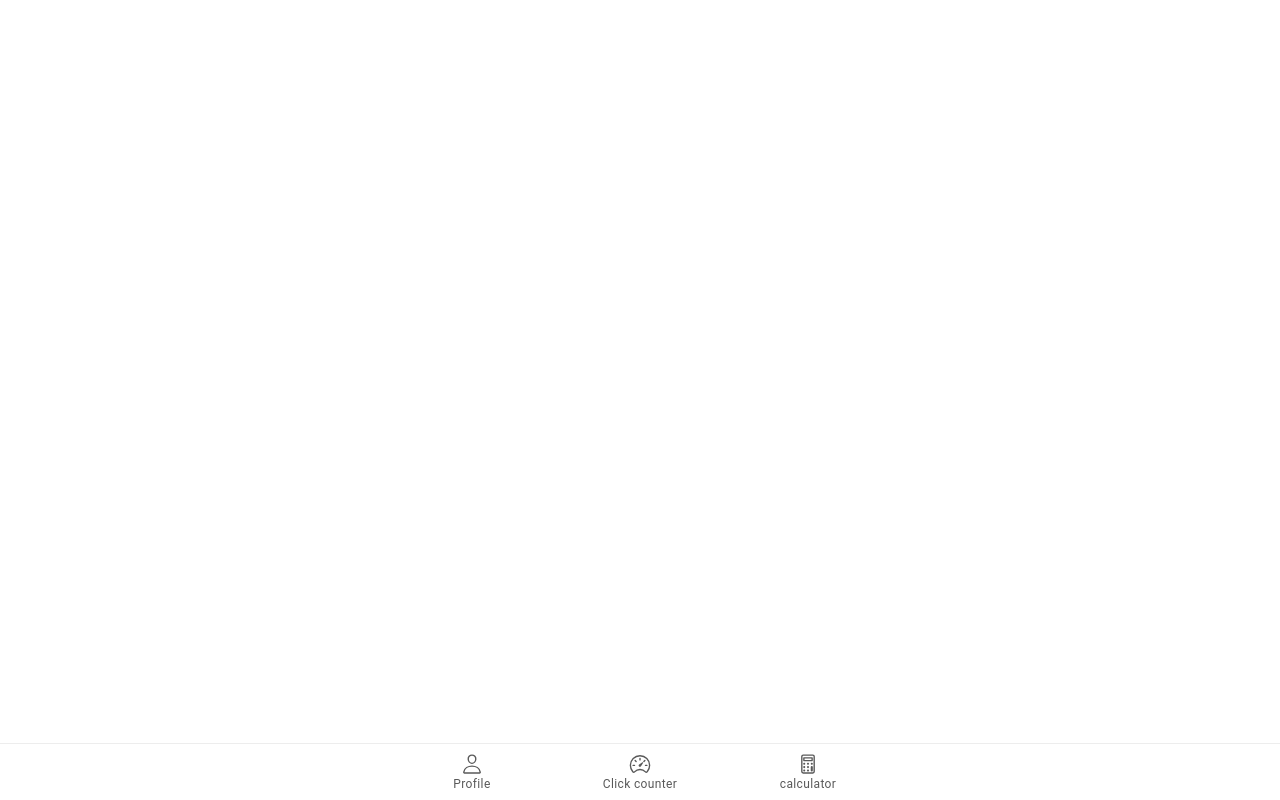
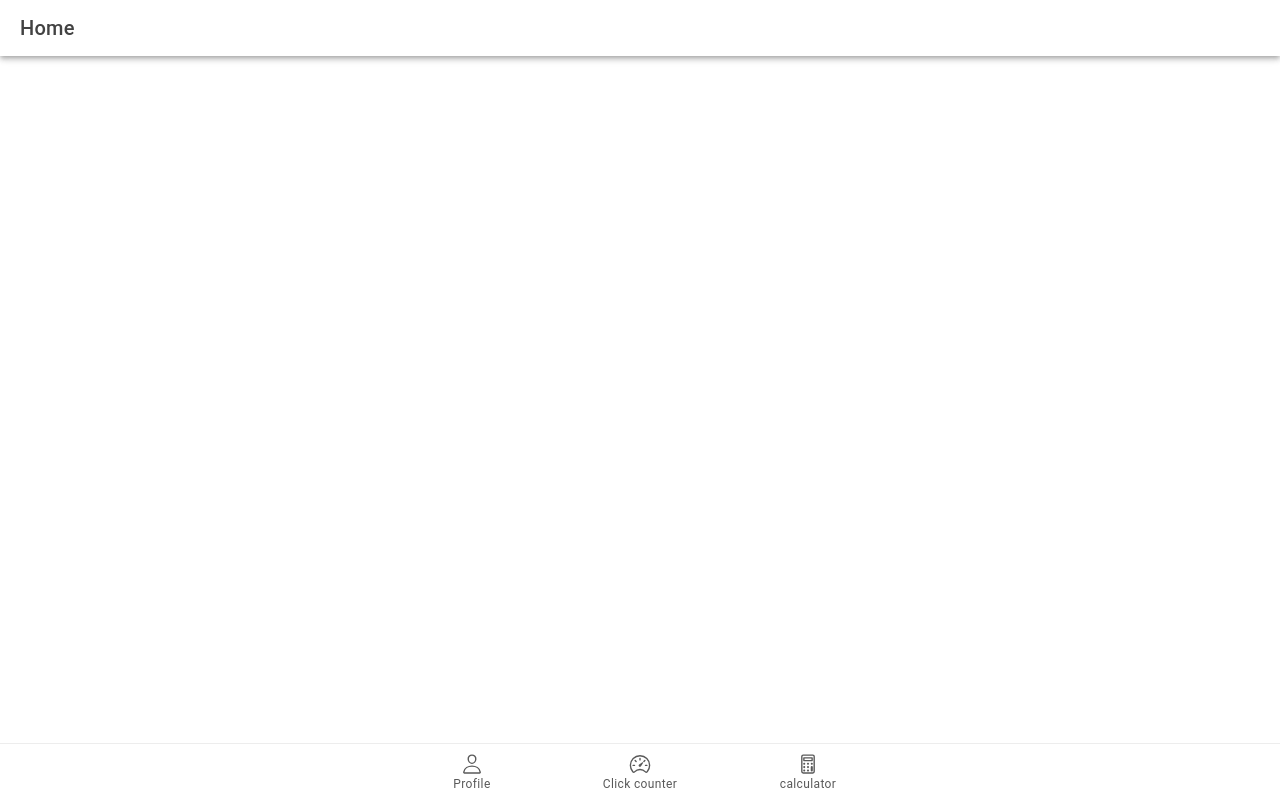
Before and after one commit to Hazeljoy08/ion-t-collantes, a React (Vite) app: page /home in a window 1280 px wide. Built offline with nearby package versions, Linux system fonts and the light colour scheme.

Commit message:
addhome.tsx

```diff
--- a/src/App.tsx
+++ b/src/App.tsx
@@ -11,6 +11,10 @@ import {
 } from '@ionic/react';
 import { IonReactRouter } from '@ionic/react-router';
 import { calculatorOutline, ellipse, personOutline, speedometerOutline, square, triangle } from 'ionicons/icons';
+
+// Home resources
+import Home from './pages/home';
+
 import Tab1 from './pages/Tab1';
 import Tab2 from './pages/Tab2';
 import Tab3 from './pages/Tab3';
@@ -41,9 +45,17 @@ const App: React.FC = () => (
     <IonReactRouter>
       <IonTabs>
         <IonRouterOutlet>
-          <Route exact path="/tab1">
-            <Tab1 />
+
+            {/* Application default route */}
+            <Route exact path="/">
+            <Redirect to="/home" />
           </Route>
+
+           {/* Home Router */}
+          <Route exact path="/home">
+            <Home />
+          </Route>
+
           <Route exact path="/tab2">
             <Tab2 />
           </Route>
@@ -53,16 +65,21 @@ const App: React.FC = () => (
           <Route exact path="/">
             <Redirect to="/tab1" />
           </Route>
+
         </IonRouterOutlet>
-        <IonTabBar slot="bottom">
+
+       <IonTabBar slot="bottom">
+          {/* Home Tab Button */}
           <IonTabButton tab="tab1" href="/tab1">
             <IonIcon aria-hidden="true" icon={personOutline} />
             <IonLabel>Profile</IonLabel>
           </IonTabButton>
+
           <IonTabButton tab="tab2" href="/tab2">
             <IonIcon aria-hidden="true" icon={speedometerOutline} />
             <IonLabel>Click counter</IonLabel>
           </IonTabButton>
+
           <IonTabButton tab="tab3" href="/tab3">
             <IonIcon aria-hidden="true" icon={calculatorOutline} />
             <IonLabel>calculator</IonLabel>
--- /dev/null
+++ b/src/pages/home.tsx
@@ -0,0 +1,29 @@
+import {
+    //Initial Components
+    IonContent, IonHeader, IonPage, IonTitle, IonToolbar,
+} from '@ionic/react';
+
+// CSS
+//import './profile.css';
+
+  const Home: React.FC = () => {
+    return (
+      <IonPage>
+        <IonHeader>
+          <IonToolbar>
+            <IonTitle>Home</IonTitle>
+          </IonToolbar>
+        </IonHeader>
+        <IonContent fullscreen>
+          <IonHeader collapse="condense">
+            <IonToolbar>
+              <IonTitle size="large">Home</IonTitle>
+            </IonToolbar>
+          </IonHeader>
+        </IonContent>
+      </IonPage>
+    );
+  };
+
+  //
+  export default Home;
```
